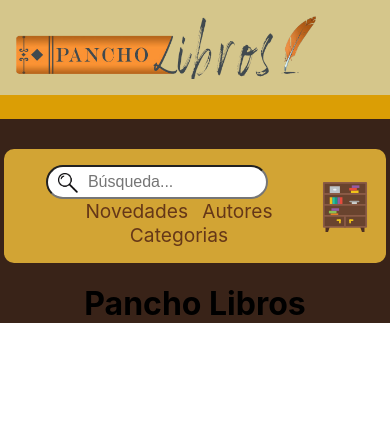
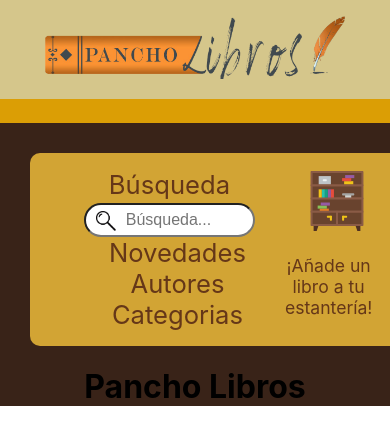
Before and after one commit to Frust135/webpage-PanchoLibros, a React (Create React App) app in the folder frontend/: page / in a window 390 px wide. Shown: the top 444 px of the page. Built offline with nearby package versions, Linux system fonts and the light colour scheme.

Commit message:
Corregido el responsive de Header, y removido el responsive de Navbar

```diff
--- a/frontend/src/components/Header/Header.css
+++ b/frontend/src/components/Header/Header.css
@@ -39,18 +39,21 @@
         width: 300px;
         padding-top: 5px;
     }
+
 }
 /*
     VISTA PARA CELULARES
 */
 @media (max-width: 650px){
-    .logo{
-        margin-left: auto;
-        margin-right: auto;
-        width: 300px;
+    .header{
+        margin: 0 auto;
+        display: block;
     }
     .bookshelf{
         display: none;
     }
+    .left-float{
+        float: none;
+    }
 
 }
--- a/frontend/src/components/Navbar/Navbar.css
+++ b/frontend/src/components/Navbar/Navbar.css
@@ -70,54 +70,3 @@ li, a{
     VISTA PARA EL NAVBAR
     (EL NAVBAR COLAPSA A LOS 1200PX, POR ESTO EL CAMBIO)
 */
-@media (max-width: 1200px){
-    .nav-links li a{
-        padding-left: 2px;
-        font-size: 1.4rem;
-    }
-    .nav-links li{
-        padding-left: 2px;
-        font-size: 1.4rem;
-    }
-    .navbar{
-        width: 98%;
-        margin: 30px auto auto auto;
-    }
-
-}
-/*
-    VISTA PARA TABLETS
-*/
-@media (max-width: 1024px){
-    .compra p{
-        display: none;
-    }
-    #logo{
-        width: 50px;
-        padding-top: 8px;
-        padding-right: 16px;
-    }
-    .nav-links li a{
-        font-size: 1.2rem;
-    }
-    .nav-links li{
-        font-size: 1.2rem;
-    }
-    .input-navbar{
-        width: 60%;
-        padding: 5px 20px 5px 40px;
-        font-size: 1rem;
-    }
-}
-/*
-    VISTA PARA CELULARES
-*/
-@media (max-width: 756px){
-    #busqueda{
-        display: none;
-    }
-    .input-navbar{
-        display: block;
-    }
-
-}
--- a/frontend/src/containers/App.js
+++ b/frontend/src/containers/App.js
@@ -15,6 +15,8 @@ function App() {
         />
         <h1>Pancho Libros</h1>
       </header>
+      <body>
+      </body>
     </div>
   );
 }
```
